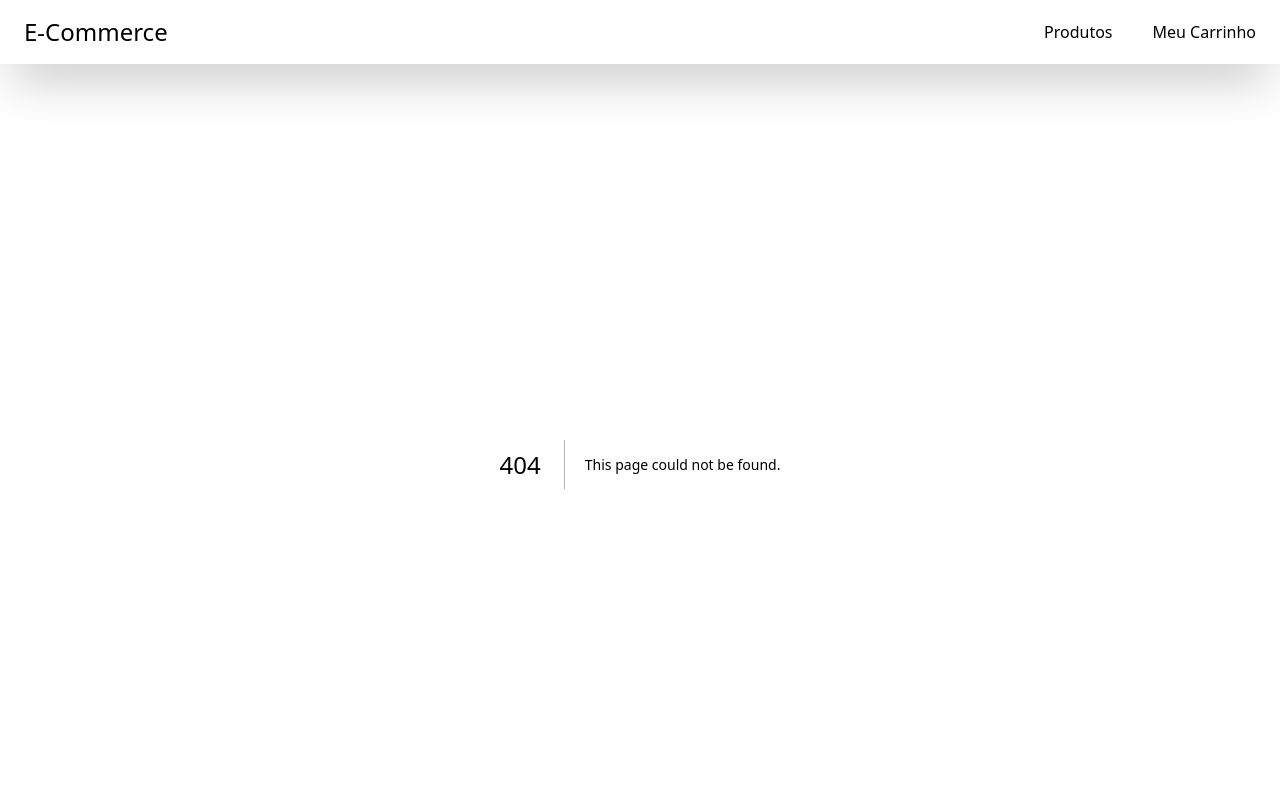
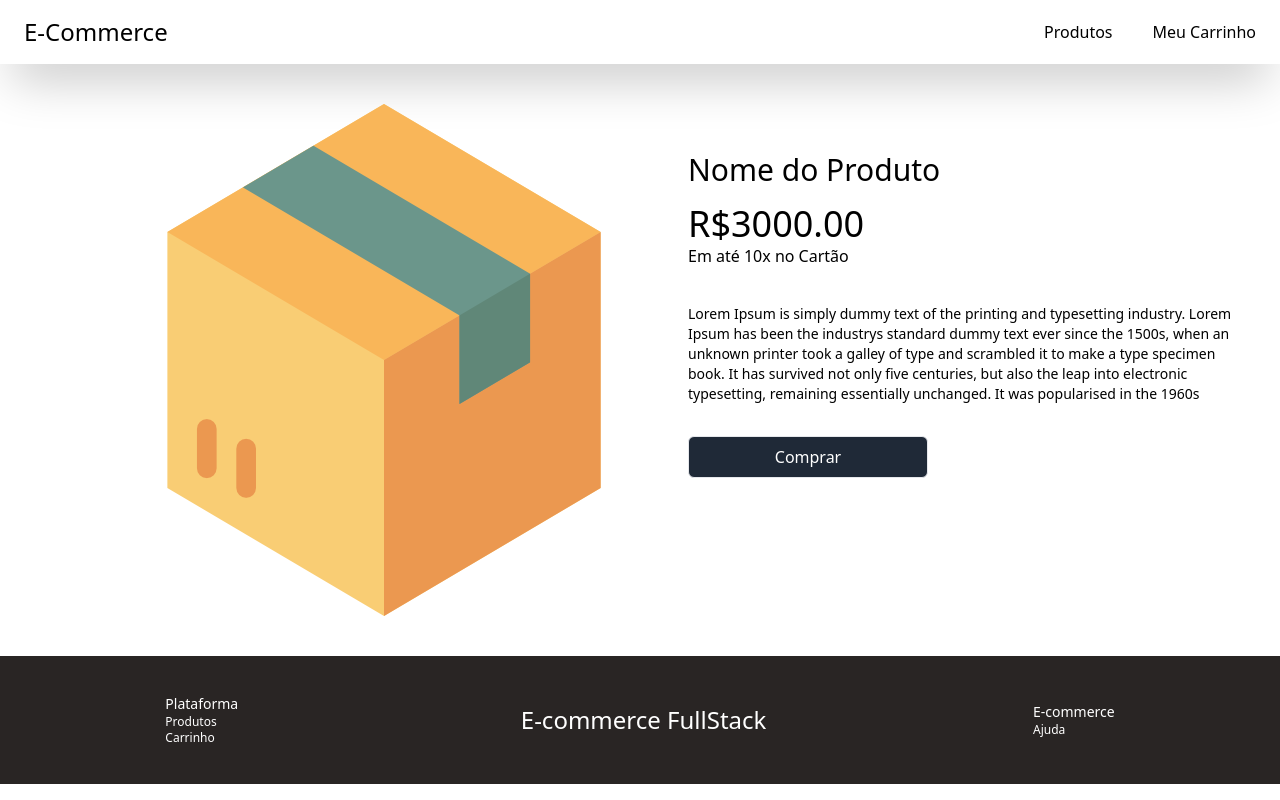
Before and after one commit to CassioRitse/ecommerce-front, a Next.js app: page /produto/1 in a window 1280 px wide. Before the commit this address had no page. Shown: the top 800 px of the page. Built offline with nearby package versions, Linux system fonts and the light colour scheme.

Commit message:
feat(types/productPage): add page product and types

```diff
--- a/src/components/Button.tsx
+++ b/src/components/Button.tsx
@@ -1,17 +1,19 @@
 import Link from "next/link";
+import { MouseEventHandler } from "react";
 
 interface ButtonProps {
+  onClick?: MouseEventHandler<HTMLButtonElement>;
+  title: string;
   style?: string;
-  title: string;
-  href: string;
 }
 
 export default function Button(props: ButtonProps) {
   return (
     <button
-      className={`${props.style} py-2 px-4 border rounded-md border-spacing-6 transition ease-in duration-200 transform hover:-translate-y-1 active:translate-y-0`}
+      onClick={props.onClick}
+      className={`${props.style} py-2 px-4 border rounded-md border-spacing-6 transition ease-in duration-200 transform hover:scale-110 active:translate-y-0`}
     >
-      <Link href={props.href}>{props.title}</Link>
+      {props.title}
     </button>
   );
 }
--- a/src/components/CardProduto.tsx
+++ b/src/components/CardProduto.tsx
@@ -1,17 +1,12 @@
 import Image from "next/image";
 import Link from "next/link";
 import imgExampleProduto1 from "../../public/examplePacote2.png";
+import {Product} from "@/types/Interfaces";
 
-interface PropsCardProduto {
-  flag?: string;
-  name: string;
-  price: number;
-}
-
-export default function CardProduto(produto: PropsCardProduto) {
+export default function CardProduto(produto: Product) {
   return (
     <div className="w-[240px] border rounded-lg bg-white transition-all duration-200 hover:-translate-y-1">
-      <Link href={"/"}>
+      <Link href={"/produto/1"}>
         <span
           className={`block h-5 text-center text-sm font-semibold  rounded-t-lg ${
             produto.flag ? "bg-green-500" : "bg-white"
--- a/src/pages/index.tsx
+++ b/src/pages/index.tsx
@@ -6,10 +6,21 @@ const inter = Inter({ subsets: ["latin"] });
 export default function Home() {
   return (
     <main className={`${inter.className}`}>
-      <div className="flex p-4 m-4 gap-2">
-        <CardProduto name="Carregador Iphone" price={300.0} />
-        <CardProduto flag="FRETE GRATIS" name="Celular Xiaomi" price={2000.0} />
-        <CardProduto flag="+ CARREGADOR" name="Celular Iphone" price={2000.0} />
+      <div className="p-4 m-4 space-y-2">
+        <h2 className="font-semibold text-2xl">Produtos:</h2>
+        <div className="grid xs:grid-cols-1 sm:grid-cols-2 md:grid-cols-3 lg:grid-cols-4 xl:grid-cols-5 gap-4 justify-items-center">
+          <CardProduto name="Carregador Iphone" price={300.0} />
+          <CardProduto
+            flag="FRETE GRATIS"
+            name="Celular Xiaomi"
+            price={2000.0}
+          />
+          <CardProduto
+            flag="+ CARREGADOR"
+            name="Celular Iphone"
+            price={2000.0}
+          />
+        </div>
       </div>
     </main>
   );
--- /dev/null
+++ b/src/pages/produto/[idproduto].tsx
@@ -0,0 +1,47 @@
+import Image from "next/image";
+import imgExampleProduto1 from "../../../public/examplePacote2.png";
+import Button from "@/components/Button";
+import { Product } from "@/types/Interfaces";
+
+export default function Produto(props: Product) {
+  return (
+    <main>
+      <div className="grid sm:grid-cols1 md:grid-cols-2 m-10">
+        <div className="flex justify-end">
+          <Image src={imgExampleProduto1} alt="Imagem do Produto" />
+        </div>
+        <div className="flex flex-col ml-12 mt-6 items-center md:items-start">
+          <h3 className="font-thin text-3xl mt-6">Nome do Produto</h3>
+          <div className="mt-4">
+            <p className="text-4xl font-thin text-start">R${3000}.00</p>
+            <p className="text-md font-extralight">Em até 10x no Cartão</p>
+          </div>
+          <div className="mt-4">
+            <span
+              className={`block h-5 text-center text-sm font-semibold  rounded-t-lg ${
+                props.flag ? "bg-green-500" : "bg-white"
+              }`}
+            >
+              {props.flag}
+            </span>
+            <p className="text-sm font-extralight">
+              Lorem Ipsum is simply dummy text of the printing and typesetting
+              industry. Lorem Ipsum has been the industrys standard dummy text
+              ever since the 1500s, when an unknown printer took a galley of
+              type and scrambled it to make a type specimen book. It has
+              survived not only five centuries, but also the leap into
+              electronic typesetting, remaining essentially unchanged. It was
+              popularised in the 1960s
+            </p>
+          </div>
+          <div className="mt-8">
+            <Button
+              title="Comprar"
+              style="w-[240px] bg-gray-800 text-white"
+            ></Button>
+          </div>
+        </div>
+      </div>
+    </main>
+  );
+}
--- /dev/null
+++ b/src/types/Interfaces.ts
@@ -0,0 +1,5 @@
+export interface Product {
+  flag?: string;
+  name: string;
+  price: number;
+}
```
